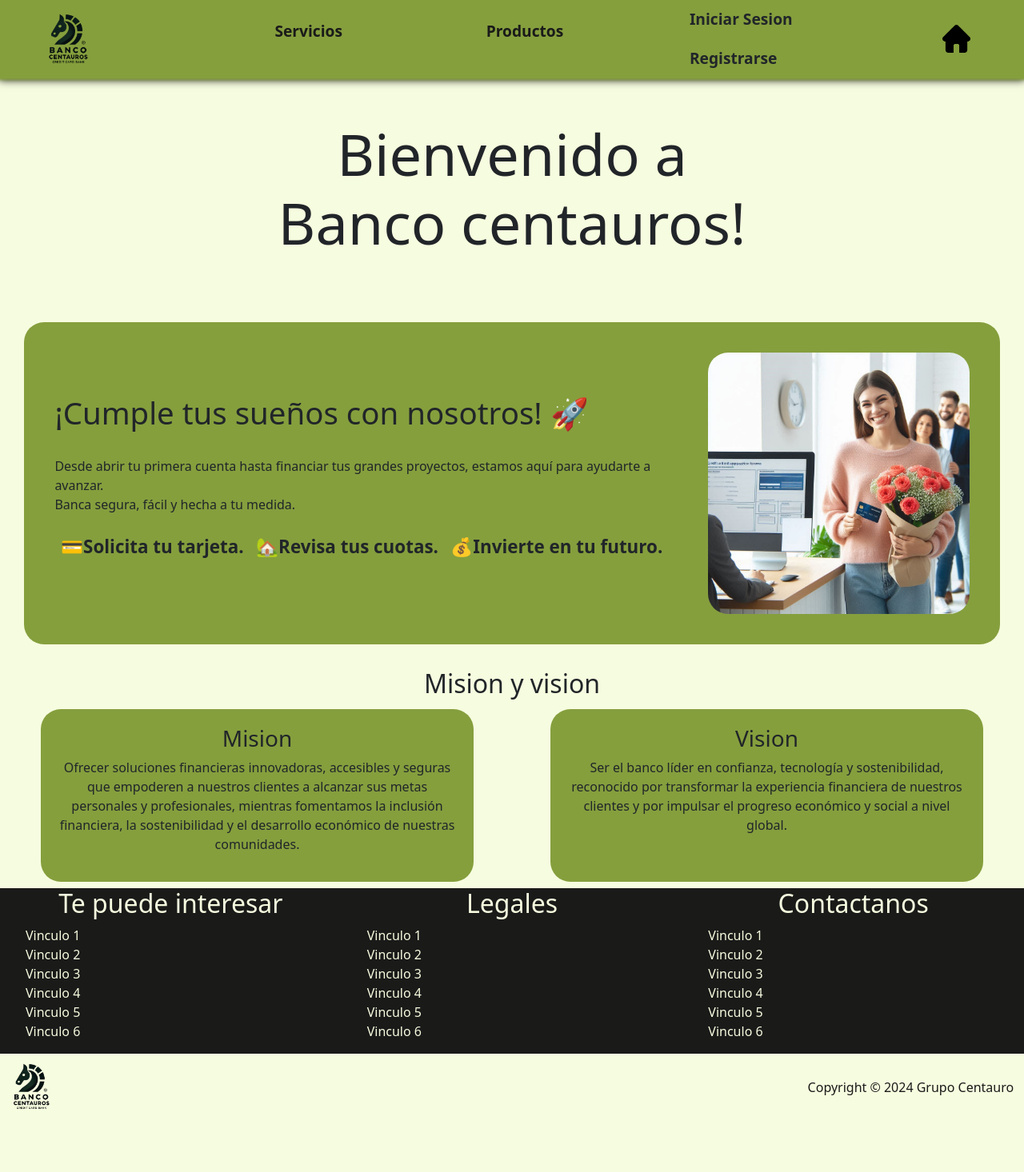
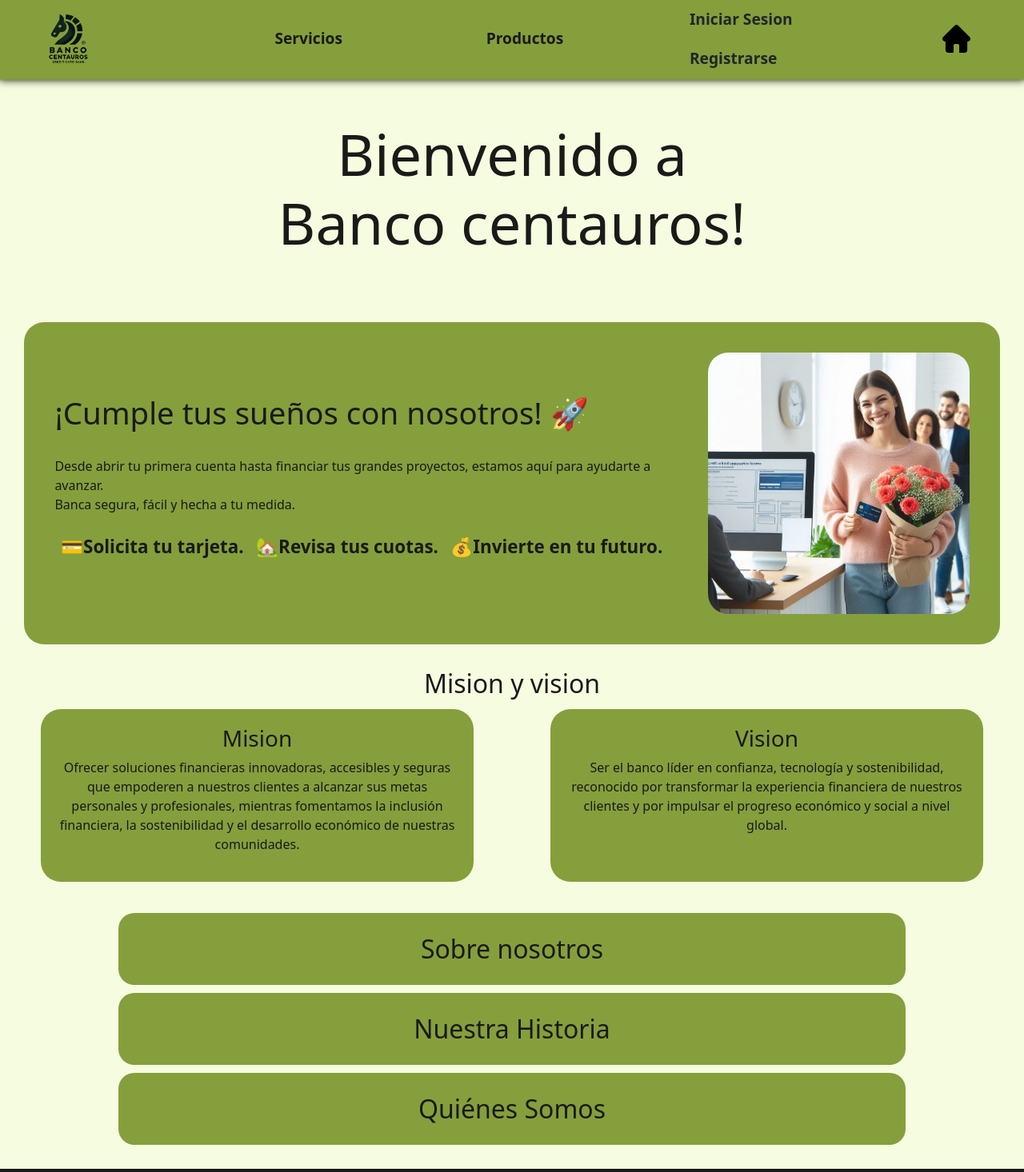
Before and after one commit to DilanBernal/bancoZentauro, an Angular app: page / in a window 1280 px wide. Shown: the top 1466 px of the page at 80% size. Before the commit the page ends 1402 px from the top, so only its background shows below. Built offline with nearby package versions, Linux system fonts and the light colour scheme.

Commit message:
nosotros home

```diff
--- a/src/app/Content/header/header.component.css
+++ b/src/app/Content/header/header.component.css
@@ -42,9 +42,12 @@ ul{
     /* justify-content: space-around; */
     margin: 0 auto;
 }
-ul li{
+nav ul li{
     padding: 25px;
     margin: 0 auto;
+    display: flex;
+    justify-content: center;
+    align-items: center;
     list-style: none;
     cursor: pointer;
     font-size: 1.2em;
--- a/src/app/Content/home/home.component.css
+++ b/src/app/Content/home/home.component.css
@@ -1,7 +1,10 @@
+*{
+    color: #1A1A19;
+}
 .home{
     text-align:center;
     background-color: #F6FCDF;
-    overflow: hidden;
+    overflow: hidden;;
 }
 .home h1{
     padding: 4%;
@@ -60,3 +63,45 @@
     padding: 3%;
 
 }
+
+
+/*******Nosotros*********/
+
+.nosotros{
+    padding: 2%;
+}
+.nosotros h2{
+    display: flex;
+    justify-content: center;
+    align-items: center;
+    margin: 5px auto;
+    border-radius:20px;
+    background-color: #859F3D;
+    height: 90px;
+    width: 80%;
+    padding: 5px;
+    transition: 2s;
+}
+.nosotros div{
+    display: flex;
+}
+.nosotros div:hover > p{
+    transition: 2s;
+    font-size: 1em;
+    display: flex;
+    align-items: center;
+    margin: 2px auto;
+    padding: 5px;
+    background-color: #1A1A19;
+    border-radius: 0 20px 20px 0;
+    color: #F6FCDF;
+}
+.nosotros div:hover > h2{
+    border-radius: 20px 0 0px 20px;
+    transition: 2s;
+    margin: auto;
+}
+.nosotros p{
+    transition: 02s;
+    font-size: 0;
+}
--- a/src/app/Content/home/home.component.html
+++ b/src/app/Content/home/home.component.html
@@ -27,3 +27,22 @@
     </div>
     </section>
 </section>
+<section class="nosotros">
+    <div class="sobrenosotros">
+        <h2>Sobre nosotros</h2>
+        <p class="parrafoNosotros">Banco Centauro es una institución financiera comprometida con la innovación y la excelencia en el servicio. Nos dedicamos a proporcionar soluciones financieras personalizadas que ayudan a nuestros clientes a alcanzar sus metas y sueños. Nuestra misión es ser el banco de confianza para todas sus necesidades financieras, brindando productos y servicios de alta calidad respaldados por una atención excepcional al cliente.</p>
+
+    </div>
+    <div class="historia">
+        <h2>Nuestra Historia</h2>
+        <p class="parrafoNosotros">Fundado en el año 2000, Banco Centauro inició sus operaciones con el objetivo de revolucionar el sector bancario a través de la tecnología y la innovación. Con un pequeño equipo pero con grandes ideas, abrimos nuestras primeras sucursales en Bogotá, Colombia. A lo largo de los años, hemos crecido de manera sostenida, expandiendo nuestra presencia a nivel nacional e internacional. Hemos introducido múltiples avances en servicios digitales, desde aplicaciones móviles intuitivas hasta soluciones de banca en línea seguras, todo pensado para ofrecer la mejor experiencia bancaria a nuestros clientes.</p>
+    </div>
+    <div class="quien">
+        <h2>Quiénes Somos</h2>
+        <p class="parrafoNosotros">Somos un equipo de profesionales apasionados por las finanzas y la tecnología. En Banco Centauro, creemos en el poder de la colaboración y la innovación para transformar la experiencia bancaria. Nos enorgullece contar con un equipo diverso y talentoso que trabaja arduamente para ofrecer productos y servicios que realmente marquen la diferencia en la vida de nuestros clientes.
+        Nuestro enfoque está centrado en el cliente; nos esforzamos por entender sus necesidades únicas y ofrecer soluciones personalizadas. Desde cuentas de ahorro y préstamos, hasta inversiones y seguros, estamos aquí para apoyar a nuestros clientes en cada paso de su viaje financiero.
+
+        Si deseas más información o detalles específicos sobre algún aspecto de Banco Centauro, ¡házmelo saber! Estoy aquí para ayudarte. 😊</p>
+
+    </div>
+</section>
```
Lines whose indentation alone changed are shown as unchanged.
